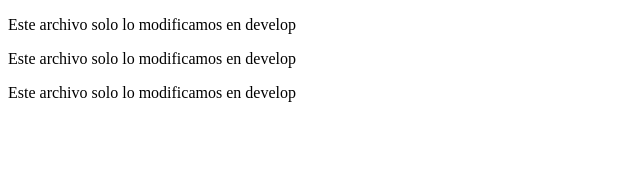
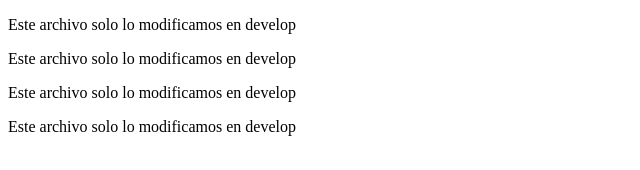
Before and after one commit to cphart/git-flow3, a plain HTML site: page index.html in a window 1280 px wide. Shown: the whole page, without its empty margins (0-640 px from the left). Drawn offline with Linux system fonts and the light colour scheme.

Commit message:
commit4 en develop

```diff
--- a/index.html
+++ b/index.html
@@ -9,5 +9,6 @@
     <p>Este archivo solo lo modificamos en develop</p>
     <p>Este archivo solo lo modificamos en develop</p>
     <p>Este archivo solo lo modificamos en develop</p>
+    <p>Este archivo solo lo modificamos en develop</p>
 </body>
 </html>
```
